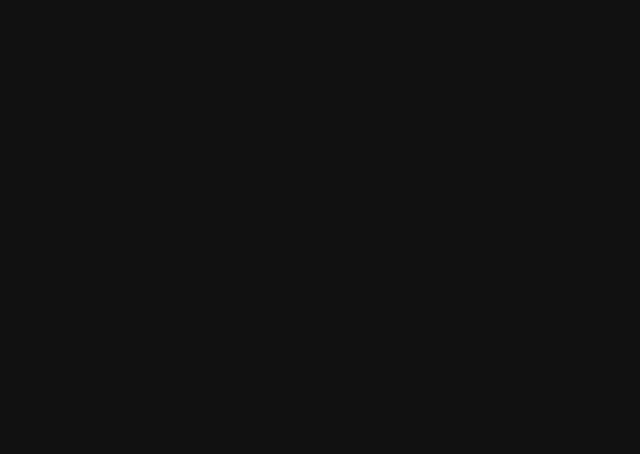
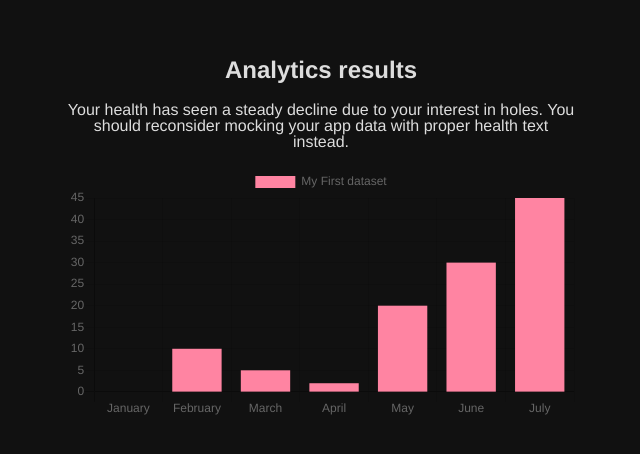
Before and after one commit to Jonesus/datahole, a React (Create React App) app: page /results in a window 1280 px wide. Shown: the part 170-624 px from the top of the page, without its empty margins (319-959 px from the left). Built offline with nearby package versions, Linux system fonts and the light colour scheme.

Commit message:
Add basic chart

```diff
--- a/package.json
+++ b/package.json
@@ -3,7 +3,10 @@
   "version": "0.1.0",
   "private": true,
   "dependencies": {
+    "chart.js": "^2.7.3",
+    "graph.js": "^1.21.1",
     "react": "^16.6.3",
+    "react-chartjs-2": "^2.7.4",
     "react-dom": "^16.6.3",
     "react-router-dom": "^4.3.1",
     "react-scripts": "2.1.1"
--- a/src/App.js
+++ b/src/App.js
@@ -3,6 +3,7 @@ import { BrowserRouter as Router, Route } from 'react-router-dom';
 import { HomePage } from './pages/HomePage';
 import { BrowsePage } from './pages/BrowsePage';
 import { AnalyzePage } from './pages/AnalyzePage';
+import { ResultsPage } from './pages/ResultsPage';
 
 import './App.css';
 
@@ -14,6 +15,7 @@ class App extends Component {
           <Route exact path="/" component={HomePage} />
           <Route exact path="/browse" component={BrowsePage} />
           <Route exact path="/analyze" component={AnalyzePage} />
+          <Route exact path="/results" component={ResultsPage} />
         </>
       </Router>
     );
--- a/src/pages/AnalyzePage.jsx
+++ b/src/pages/AnalyzePage.jsx
@@ -4,6 +4,6 @@ import { Link } from 'react-router-dom';
 export const AnalyzePage = () => (
   <div>
     <h2>Dudebro.jpg</h2>
-    <Link to="/authenticate">Authenticate</Link>
+    <Link to="/results">Results</Link>
   </div>
 );
--- /dev/null
+++ b/src/pages/ResultsPage.jsx
@@ -0,0 +1,29 @@
+import React from 'react';
+import { Bar } from 'react-chartjs-2';
+
+
+export const ResultsPage = () => {
+  const data = {
+    labels: ["January", "February", "March", "April", "May", "June", "July"],
+    datasets: [{
+      label: "My First dataset",
+      backgroundColor: 'rgb(255, 132, 162)',
+      borderColor: 'rgb(255, 132, 162)',
+      data: [0, 10, 5, 2, 20, 30, 45],
+    }]
+  };
+
+  return (
+    <div>
+      <h2>Analytics results</h2>
+      <div style={{width: '32rem'}}>
+        <p>
+          Your health has seen a steady decline due to your interest
+          in holes. You should reconsider mocking your app data with
+          proper health text instead.
+        </p>
+        <Bar data={data} />
+      </div>
+    </div>
+  )
+};
```
Also changed, not shown: 1 other file (tests, documents, lock files or other folders).
